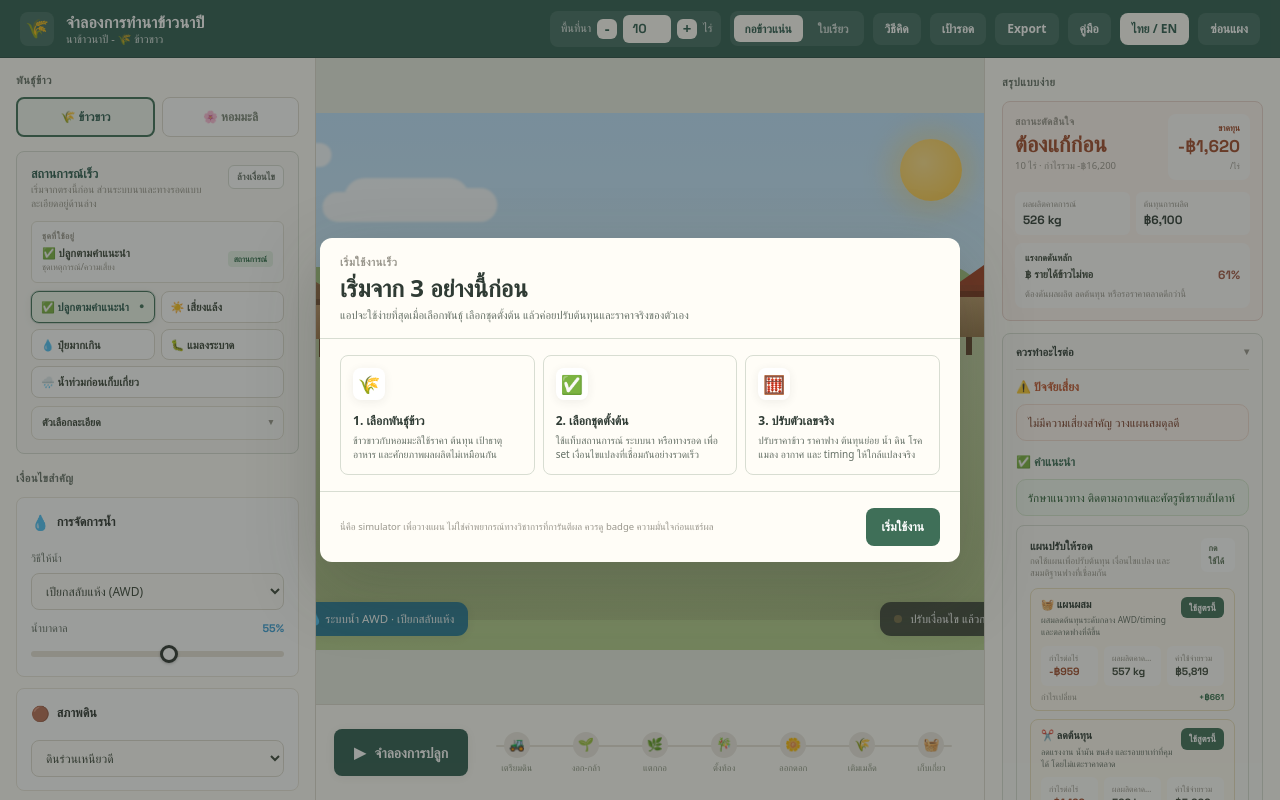
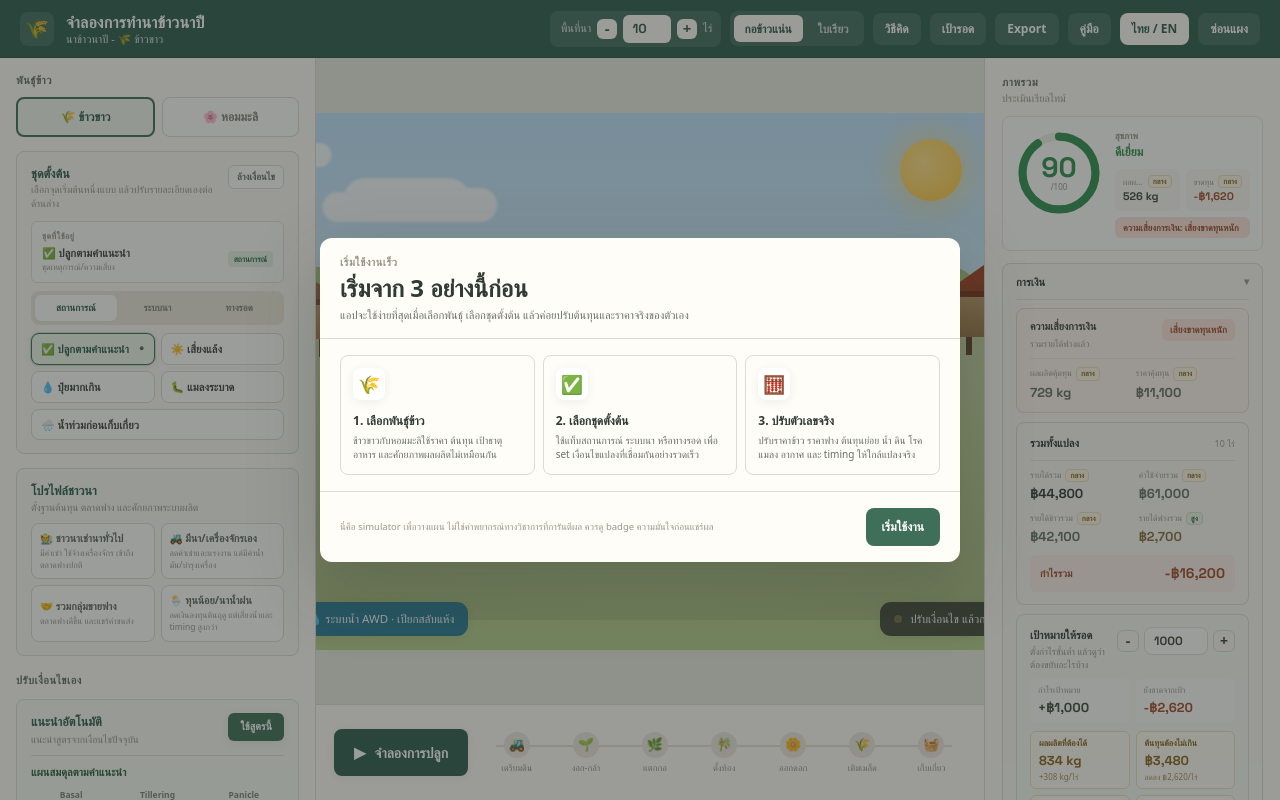
Before and after one commit to Ton-Munoi99/thai-rice-farming-simulator, a React (Vite) app: page / in a window 1280 px wide. Built offline with nearby package versions, Linux system fonts and the light colour scheme; a web font is replaced by a local one.

Commit message:
Revert "Simplify simulator panels"
This reverts commit 3660d851eee93206843fd3346952d3c270ecce12.

```diff
--- a/src/components/ControlPanel.jsx
+++ b/src/components/ControlPanel.jsx
@@ -24,8 +24,30 @@ export default function ControlPanel({ mobileActive = true, simulation }) {
           </div>
         </section>
         <PresetLibrary simulation={simulation} />
+        <FarmerProfilePanel simulation={simulation} />
 
-        <div className="mb-2 mt-4 control-heading">{t(language, "importantConditions")}</div>
+        <div className="mb-2 mt-4 control-heading">{t(language, "manualControls")}</div>
+        <AutoRecommendationPanel
+          active={simulation.activeAutoRecommendation}
+          language={language}
+          recommendation={simulation.autoRecommendation}
+          onApply={simulation.applyAutoRecommendation}
+        />
+
+        <FertilizerProgram
+          language={language}
+          applications={inputs.applications}
+          stages={simulation.fertilizerStages}
+          formulaOptions={formulaOptions}
+          nutrientTotals={nutrientTotals}
+          nutrientTargets={{
+            N: simulation.varietyInfo.idealN,
+            P: simulation.varietyInfo.idealP,
+            K: simulation.varietyInfo.idealK,
+          }}
+          onChange={setApplication}
+        />
+
         <ControlCard icon="💧" title={t(language, "waterManagement")}>
           <FieldLabel>{t(language, "irrigationMethod")}</FieldLabel>
           <Select language={language} value={inputs.water} onChange={(value) => setInput("water", value)} options={SELECT_OPTIONS.water} labels={OPTION_LABELS.water} />
@@ -59,44 +81,8 @@ export default function ControlPanel({ mobileActive = true, simulation }) {
             onChange={(value) => setInput("managementTiming", value)}
           />
         </ControlCard>
-
-        <AdvancedDetails title={t(language, "advancedControls")}>
-          <FarmerProfilePanel simulation={simulation} />
-          <AutoRecommendationPanel
-            active={simulation.activeAutoRecommendation}
-            language={language}
-            recommendation={simulation.autoRecommendation}
-            onApply={simulation.applyAutoRecommendation}
-          />
-
-          <FertilizerProgram
-            language={language}
-            applications={inputs.applications}
-            stages={simulation.fertilizerStages}
-            formulaOptions={formulaOptions}
-            nutrientTotals={nutrientTotals}
-            nutrientTargets={{
-              N: simulation.varietyInfo.idealN,
-              P: simulation.varietyInfo.idealP,
-              K: simulation.varietyInfo.idealK,
-            }}
-            onChange={setApplication}
-          />
-        </AdvancedDetails>
       </div>
     </aside>
-  );
-}
-
-function AdvancedDetails({ children, title }) {
-  return (
-    <details className="mt-[11px] rounded-lg border border-[#e5e1d4] bg-[#fbfaf6] px-3 py-2.5">
-      <summary className="cursor-pointer list-none text-[11px] font-bold text-[#3c473a]">
-        <span>{title}</span>
-        <span className="float-right text-[9px] text-rice-faint">▾</span>
-      </summary>
-      <div className="mt-2 border-t border-[#ebe7dd] pt-2">{children}</div>
-    </details>
   );
 }
 
--- a/src/components/PresetLibrary.jsx
+++ b/src/components/PresetLibrary.jsx
@@ -2,7 +2,8 @@ import { useEffect, useMemo, useState } from "react";
 import { FARM_SYSTEM_PRESETS, SCENARIOS, WHITE_RICE_SURVIVAL_PRESETS } from "../data/mockData.js";
 import { pickLang, t } from "../i18n.js";
 
-const DETAIL_TABS = [
+const TABS = [
+  { key: "scenario", labelKey: "scenarioTab" },
   { key: "farm", labelKey: "farmSystemTab" },
   { key: "survival", labelKey: "survivalTab" },
 ];
@@ -10,10 +11,10 @@ const DETAIL_TABS = [
 export default function PresetLibrary({ simulation }) {
   const { language } = simulation;
   const activeSource = useMemo(() => getActiveSource(simulation), [simulation]);
-  const [activeTab, setActiveTab] = useState(activeSource.tab === "survival" ? "survival" : "farm");
+  const [activeTab, setActiveTab] = useState(activeSource.tab);
 
   useEffect(() => {
-    if (activeSource.tab === "farm" || activeSource.tab === "survival") {
+    if (activeSource.tab !== "manual") {
       setActiveTab(activeSource.tab);
     }
   }, [activeSource.tab]);
@@ -22,8 +23,8 @@ export default function PresetLibrary({ simulation }) {
     <section className="rounded-lg border border-[#d8ddd2] bg-[#fbfaf6] px-3.5 py-[13px]">
       <div className="mb-2.5 flex items-start justify-between gap-2">
         <div>
-          <div className="text-[12.5px] font-bold text-rice-dark">{t(language, "quickScenarios")}</div>
-          <div className="text-[10px] leading-snug text-rice-faint">{t(language, "quickScenariosSub")}</div>
+          <div className="text-[12.5px] font-bold text-rice-dark">{t(language, "presetLibrary")}</div>
+          <div className="text-[10px] leading-snug text-rice-faint">{t(language, "presetLibrarySub")}</div>
         </div>
         <button
           type="button"
@@ -47,16 +48,8 @@ export default function PresetLibrary({ simulation }) {
         </div>
       </div>
 
-      <ScenarioGrid simulation={simulation} />
-
-      <details className="mt-2 rounded-lg border border-[#e5e1d4] bg-white/70 px-2.5 py-2">
-        <summary className="cursor-pointer list-none text-[10.5px] font-bold text-[#3c473a]">
-          <span>{t(language, "advancedPresets")}</span>
-          <span className="float-right text-[9px] text-rice-faint">▾</span>
-        </summary>
-        <div className="mt-2 border-t border-[#ebe7dd] pt-2">
-          <div className="mb-2 grid grid-cols-2 rounded-lg bg-[#ece8dc] p-1">
-            {DETAIL_TABS.map((tab) => (
+      <div className="grid grid-cols-3 rounded-lg bg-[#ece8dc] p-1">
+        {TABS.map((tab) => (
           <button
             key={tab.key}
             type="button"
@@ -69,10 +62,12 @@ export default function PresetLibrary({ simulation }) {
           </button>
         ))}
       </div>
+
+      <div className="mt-2">
+        {activeTab === "scenario" ? <ScenarioGrid simulation={simulation} /> : null}
         {activeTab === "farm" ? <FarmGrid simulation={simulation} /> : null}
         {activeTab === "survival" ? <SurvivalGrid simulation={simulation} /> : null}
       </div>
-      </details>
     </section>
   );
 }
--- a/src/components/ScorePanel.jsx
+++ b/src/components/ScorePanel.jsx
@@ -1,7 +1,6 @@
 import { formatNumber, riskColor, scoreColor, signedBaht } from "../utils/format.js";
 import { COST_LABELS, pickLang, t } from "../i18n.js";
 import { METRIC_QUALITY } from "../data/methodologyData.js";
-import { buildRiskContributions } from "../simulation/RiskContributionEngine.js";
 import AssumptionSourcePanel from "./AssumptionSourcePanel.jsx";
 import AutoPlanPanel from "./AutoPlanPanel.jsx";
 import CalibrationPanel from "./CalibrationPanel.jsx";
@@ -23,7 +22,6 @@ export default function ScorePanel({ mobileActive = true, mobileMode = null, sim
   const { language } = simulation;
   const circumference = 2 * Math.PI * 58;
   const profitPositive = model.profitPerRai >= 0;
-  const topPressure = buildRiskContributions(model, language)[0];
   const totals = {
     riceRevenue: model.riceRevenuePerRai * simulation.farmSize,
     strawRevenue: model.straw.revenuePerRai * simulation.farmSize,
@@ -45,24 +43,21 @@ export default function ScorePanel({ mobileActive = true, mobileMode = null, sim
       className={`${mobileActive ? "flex" : "hidden"} fixed bottom-[66px] right-3 top-[70px] z-40 w-[min(300px,calc(100vw-24px))] flex-none flex-col overflow-y-auto border border-rice-border bg-rice-panel shadow-float lg:static lg:z-auto lg:flex lg:w-[296px] lg:border-y-0 lg:border-r-0 lg:shadow-none`}
     >
       <div className="px-[17px] py-4">
-        <div className="control-heading">{t(language, "simpleResult")}</div>
-        <SimpleDecisionCard
-          farmSize={simulation.farmSize}
+        <div className="control-heading">{t(language, "snapshot")}</div>
+        <div className="text-[10.5px] text-rice-faint">{t(language, "realTime")}</div>
+
+        <SnapshotCard
+          circumference={circumference}
           language={language}
           model={model}
-          topPressure={topPressure}
-          totals={totals}
+          profitPositive={profitPositive}
         />
 
-        <GroupDetails title={t(language, "nextActions")} defaultOpen>
-          <RecommendationPanel language={language} risks={model.risks.slice(0, 2)} actions={model.recommendedActions.slice(0, 3)} />
-          <AutoPlanPanel simulation={simulation} />
-        </GroupDetails>
-
-        <GroupDetails title={t(language, "financeGroup")} defaultOpen={mobileMode === "plans"}>
+        <GroupDetails title={t(language, "financeGroup")} defaultOpen={mobileMode !== "results"}>
           <FinancialRiskCard language={language} model={model} />
           <FarmTotalsCard language={language} farmSize={simulation.farmSize} totals={totals} />
           <SurvivalTargetPanel simulation={simulation} />
+          <AutoPlanPanel simulation={simulation} />
           <CompactDetails title={t(language, "sensitivityTitle")}>
             <SensitivityPanel simulation={simulation} />
           </CompactDetails>
@@ -72,12 +67,6 @@ export default function ScorePanel({ mobileActive = true, mobileMode = null, sim
         </GroupDetails>
 
         <GroupDetails title={t(language, "yieldRiskGroup")} defaultOpen={mobileMode === "results"}>
-          <SnapshotCard
-            circumference={circumference}
-            language={language}
-            model={model}
-            profitPositive={profitPositive}
-          />
           <YieldCard language={language} model={model} />
           <IndicatorGrid indicators={indicators} />
           <RiskContributionPanel language={language} model={model} />
@@ -106,61 +95,6 @@ export default function ScorePanel({ mobileActive = true, mobileMode = null, sim
         </GroupDetails>
       </div>
     </aside>
-  );
-}
-
-function SimpleDecisionCard({ farmSize, language, model, topPressure, totals }) {
-  const profitPositive = model.profitPerRai >= 0;
-  const statusKey = model.profitPerRai >= 800 ? "reportGo" : profitPositive ? "reportWatch" : "reportStop";
-
-  return (
-    <section className={`mt-2.5 rounded-lg border px-3 py-3 ${
-      profitPositive ? "border-[#d7e8cf] bg-[#f4faf2]" : "border-[#ead5cd] bg-[#fff5f0]"
-    }`}>
-      <div className="flex items-start justify-between gap-2">
-        <div className="min-w-0">
-          <div className="text-[10px] font-bold uppercase tracking-[.04em] text-rice-faint">{t(language, "decisionStatus")}</div>
-          <div className={`mt-1 font-display text-[22px] font-bold leading-none ${profitPositive ? "text-[#2f6b48]" : "text-[#a24b2b]"}`}>
-            {t(language, statusKey)}
-          </div>
-          <div className="mt-1 text-[9.5px] leading-snug text-rice-faint">
-            {farmSize} {t(language, "rai")} · {t(language, "totalProfit")} {signedBaht(totals.profit)}
-          </div>
-        </div>
-        <div className={`rounded-lg px-2.5 py-2 text-right ${profitPositive ? "bg-white/80 text-[#2f6b48]" : "bg-white/80 text-[#a24b2b]"}`}>
-          <div className="text-[8.5px] font-bold">{profitPositive ? t(language, "profit") : t(language, "loss")}</div>
-          <div className="font-display text-[17px] font-bold">{signedBaht(model.profitPerRai)}</div>
-          <div className="text-[8px] text-rice-faint">/{t(language, "rai")}</div>
-        </div>
-      </div>
-
-      <div className="mt-3 grid grid-cols-2 gap-1.5">
-        <SimpleMetric label={t(language, "estimatedYield")} value={`${formatNumber(model.estimatedYieldKgPerRai)} kg`} />
-        <SimpleMetric label={t(language, "productionCost")} value={`฿${formatNumber(model.costPerRai)}`} />
-      </div>
-
-      <div className="mt-2 rounded-lg bg-white/80 px-2.5 py-2">
-        <div className="text-[9px] font-bold text-[#3c473a]">{t(language, "primaryPressure")}</div>
-        <div className="mt-0.5 flex items-center justify-between gap-2">
-          <div className="min-w-0 truncate text-[10.5px] font-bold text-[#3c473a]">
-            {topPressure.icon} {pickLang(language, topPressure.label, topPressure.labelTh)}
-          </div>
-          <div className="font-display text-[12px] font-bold text-rice-red">{topPressure.percent}%</div>
-        </div>
-        <div className="mt-1 text-[9px] leading-snug text-rice-faint">
-          {pickLang(language, topPressure.action, topPressure.actionTh)}
-        </div>
-      </div>
-    </section>
-  );
-}
-
-function SimpleMetric({ label, value }) {
-  return (
-    <div className="rounded-md bg-white/80 px-2 py-1.5">
-      <div className="truncate text-[8.5px] text-rice-faint">{label}</div>
-      <div className="font-display text-[12px] font-bold text-[#2f3b34]">{value}</div>
-    </div>
   );
 }
 
--- a/src/i18n.js
+++ b/src/i18n.js
@@ -113,16 +113,6 @@ export const TEXT = {
   debtNoteLoss: { en: "Assumes a 6-month working-capital loan at 6% annual interest. Adjust later with real loan terms.", th: "สมมติเงินกู้หมุน 6 เดือน ดอกเบี้ย 6% ต่อปี ระยะต่อไปควรปรับด้วยเงื่อนไขสินเชื่อจริง" },
   debtNoteProfit: { en: "This crop is cash-positive; the same panel shows how much cushion is available before the next crop.", th: "รอบนี้เงินสดเป็นบวก แผงนี้จึงใช้ดู buffer ก่อนเริ่มรอบถัดไป" },
   realTime: { en: "Real-time estimate", th: "ประเมินเรียลไทม์" },
-  simpleResult: { en: "Simple result", th: "สรุปแบบง่าย" },
-  nextActions: { en: "What to do next", th: "ควรทำอะไรต่อ" },
-  quickScenarios: { en: "Quick scenarios", th: "สถานการณ์เร็ว" },
-  quickScenariosSub: {
-    en: "Start here first. Advanced farm systems and survival cases are below.",
-    th: "เริ่มจากตรงนี้ก่อน ส่วนระบบนาและทางรอดแบบละเอียดอยู่ด้านล่าง",
-  },
-  advancedPresets: { en: "More presets", th: "ตัวเลือกละเอียด" },
-  importantConditions: { en: "Important conditions", th: "เงื่อนไขสำคัญ" },
-  advancedControls: { en: "Advanced controls", th: "ปรับละเอียด" },
   estimatedYield: { en: "Estimated yield", th: "ผลผลิตคาดการณ์" },
   salePrice: { en: "Average paddy price", th: "ราคาข้าวเปลือกเฉลี่ย" },
   linkedCostDrivers: { en: "Linked cost drivers", th: "ต้นทุนที่เพิ่มจากเงื่อนไข" },
```
Lines whose indentation alone changed are shown as unchanged.
